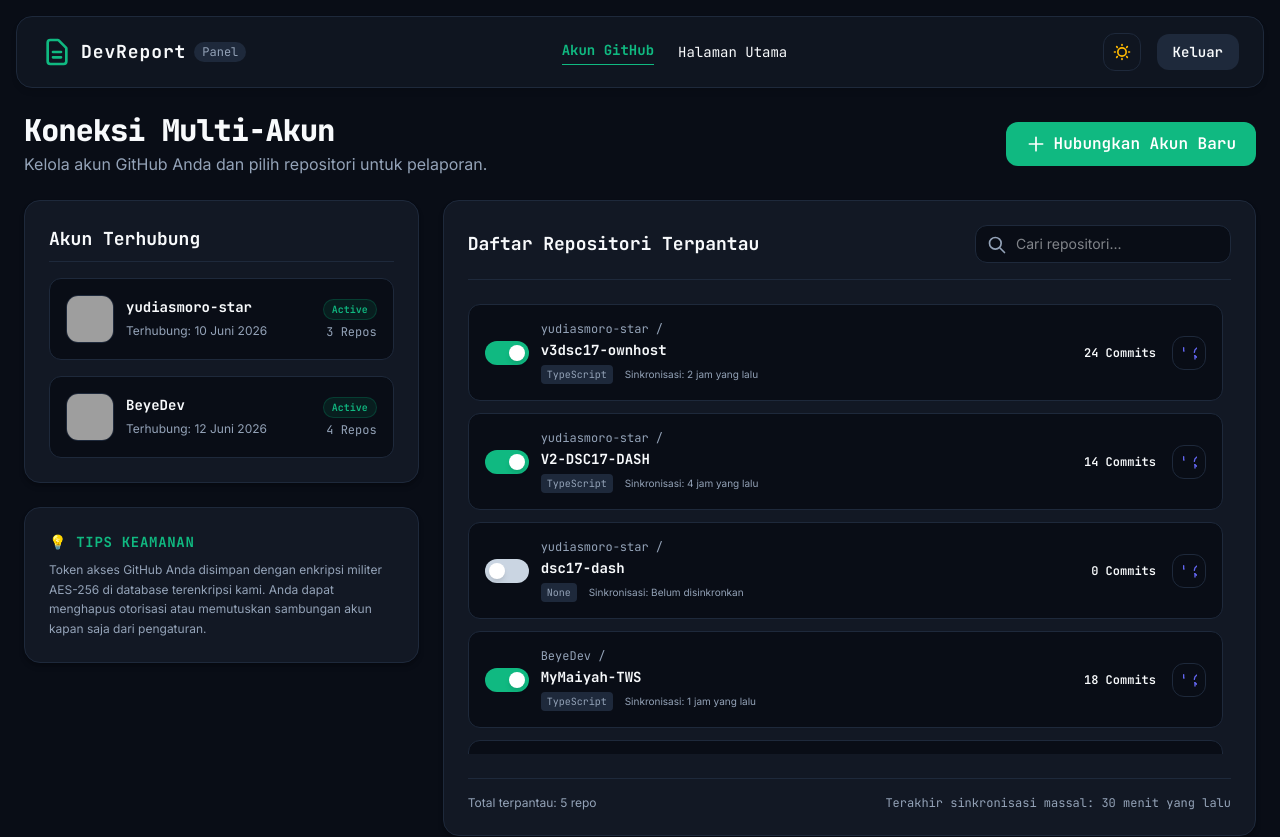
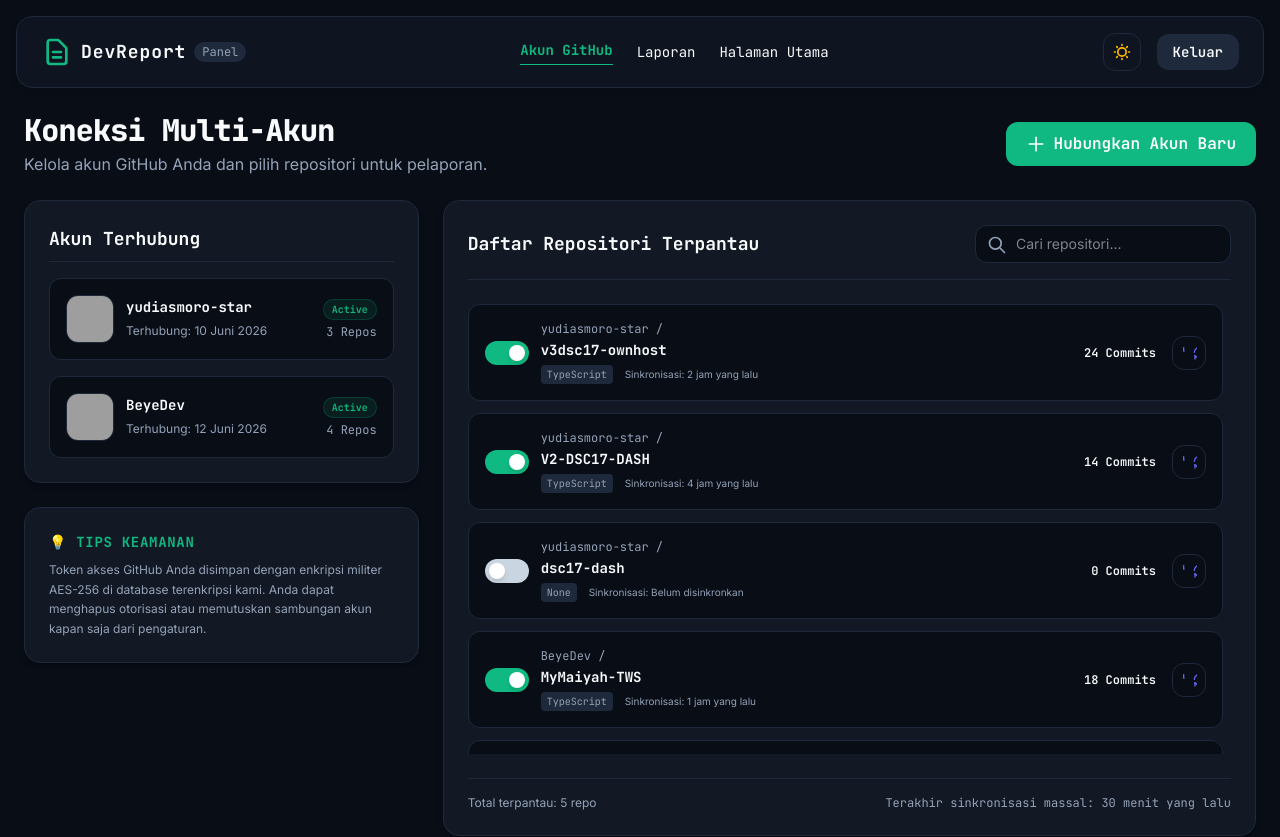
Before and after one commit to BeyeDev/v2beye-dev-report, a Next.js app: page /accounts in a window 1280 px wide. Shown: the top 837 px of the page. Built offline with nearby package versions, Linux system fonts and the light colour scheme; no server answers; grey boxes are pictures that could not be loaded.

Commit message:
feat: hide Akun GitHub link for Manajemen role in header navigation

```diff
--- a/src/app/accounts/page.tsx
+++ b/src/app/accounts/page.tsx
@@ -128,7 +128,10 @@ export default function AccountsPage() {
         </div>
 
         <nav className="hidden md:flex items-center gap-6 font-mono text-sm">
-          <Link href="/accounts" className="text-[var(--color-accent-success)] border-b border-[var(--color-accent-success)] pb-1 font-bold">Akun GitHub</Link>
+          {(!session || (session.user as any).role === "Developer") && (
+            <Link href="/accounts" className="text-[var(--color-accent-success)] border-b border-[var(--color-accent-success)] pb-1 font-bold">Akun GitHub</Link>
+          )}
+          <Link href="/dashboard/reports" className="hover:text-[var(--color-accent-success)] transition-colors">Laporan</Link>
           <Link href="/" className="hover:text-[var(--color-accent-success)] transition-colors">Halaman Utama</Link>
         </nav>
 
--- a/src/app/dashboard/reports/page.tsx
+++ b/src/app/dashboard/reports/page.tsx
@@ -105,7 +105,9 @@ export default function ReportsPage() {
         </div>
 
         <nav className="hidden md:flex items-center gap-6 font-mono text-sm">
-          <Link href="/accounts" className="hover:text-[var(--color-accent-success)] transition-colors">Akun GitHub</Link>
+          {(!session || (session.user as any).role === "Developer") && (
+            <Link href="/accounts" className="hover:text-[var(--color-accent-success)] transition-colors">Akun GitHub</Link>
+          )}
           <Link href="/dashboard/reports" className="text-[var(--color-accent-success)] border-b border-[var(--color-accent-success)] pb-1 font-bold">Laporan</Link>
           <Link href="/" className="hover:text-[var(--color-accent-success)] transition-colors">Halaman Utama</Link>
         </nav>
```
